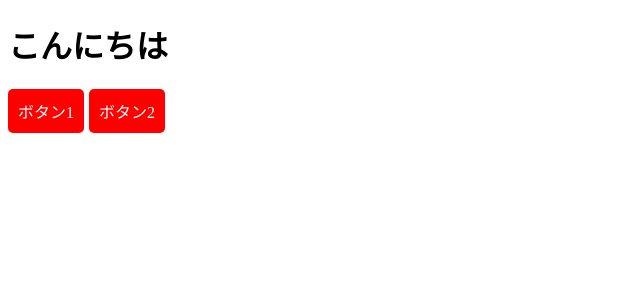
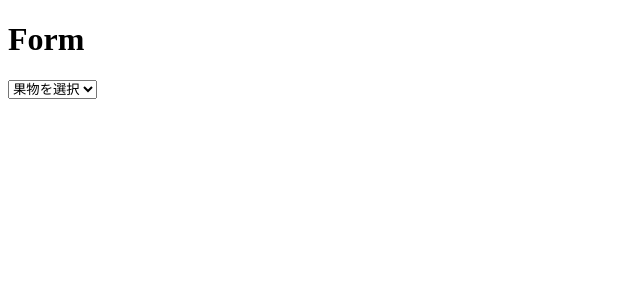
Before and after one commit to matsumoto-parker/vue-practice, a Vue app: page / in a window 1280 px wide. Shown: the top 300 px of the page, without its empty margins (0-640 px from the left). Built offline with nearby package versions, Linux system fonts and the light colour scheme.

Commit message:
feat:learn form etc

```diff
--- a/src/App.vue
+++ b/src/App.vue
@@ -1,22 +1,17 @@
 <template>
   <div id="app">
-    <h1>こんにちは</h1>
-    <Button title="ボタン1" />
-    <Button title="ボタン2" @onClick="hello" />
+    <h1>Form</h1>
+    <Select />
   </div>
 </template>
 
 <script>
-import Button from "@/components/Button";
+import Select from "@/components/Form/Select";
 
 export default {
+  name: "App",
   components: {
-    Button
-  },
-  methods: {
-    hello(event) {
-      console.log("Hello1!", event);
-    }
+    Select
   }
 };
 </script>
--- a/src/components/Button.vue
+++ b/src/components/Button.vue
@@ -1,5 +1,5 @@
 <template>
-  <div class="button" @click="$emit('onClick', $event)">{{ title }}</div>
+  <div class="button" @click="onClick($event, 'heeaaaa')">{{ title }}</div>
 </template>
 
 <script>
@@ -7,6 +7,10 @@ export default {
   props: {
     title: {
       type: String,
+      required: true
+    },
+    onClick: {
+      type: Function,
       required: true
     }
   }
--- /dev/null
+++ b/src/components/Form/Select.vue
@@ -0,0 +1,23 @@
+<template>
+  <div>
+    <select v-model="selectedFluit">
+      <option value disabled>果物を選択</option>
+      <option value="りんご">りんご</option>
+      <option value="バナナ">バナナ</option>
+      <option value="オレンジ">オレンジ</option>
+    </select>
+  </div>
+</template>
+
+<script>
+export default {
+  data() {
+    return {
+      selectedFluit: ""
+    };
+  }
+};
+</script>
+
+<style>
+</style>
--- /dev/null
+++ b/src/components/Wrapper.vue
@@ -0,0 +1,34 @@
+<template>
+  <div>
+    <header>
+      <slot name="header"></slot>
+    </header>
+
+    <hr />
+
+    <header>
+      <slot name="default"></slot>
+    </header>
+
+    <hr />
+
+    <header>
+      <slot name="footer"></slot>
+    </header>
+
+    <hr />
+  </div>
+</template>
+
+<script>
+export default {};
+</script>
+
+<style scoped>
+h1 {
+  color: red;
+}
+h2 {
+  color: green;
+}
+</style>
```
Also changed, not shown: src/components/Form/Checkbox.vue (added, +20 -0 lines), src/components/Form/InputText.vue (added, +18 -0 lines), src/components/Form/Radio.vue (added, +20 -0 lines), src/components/Form/TextArea.vue (added, +18 -0 lines).
